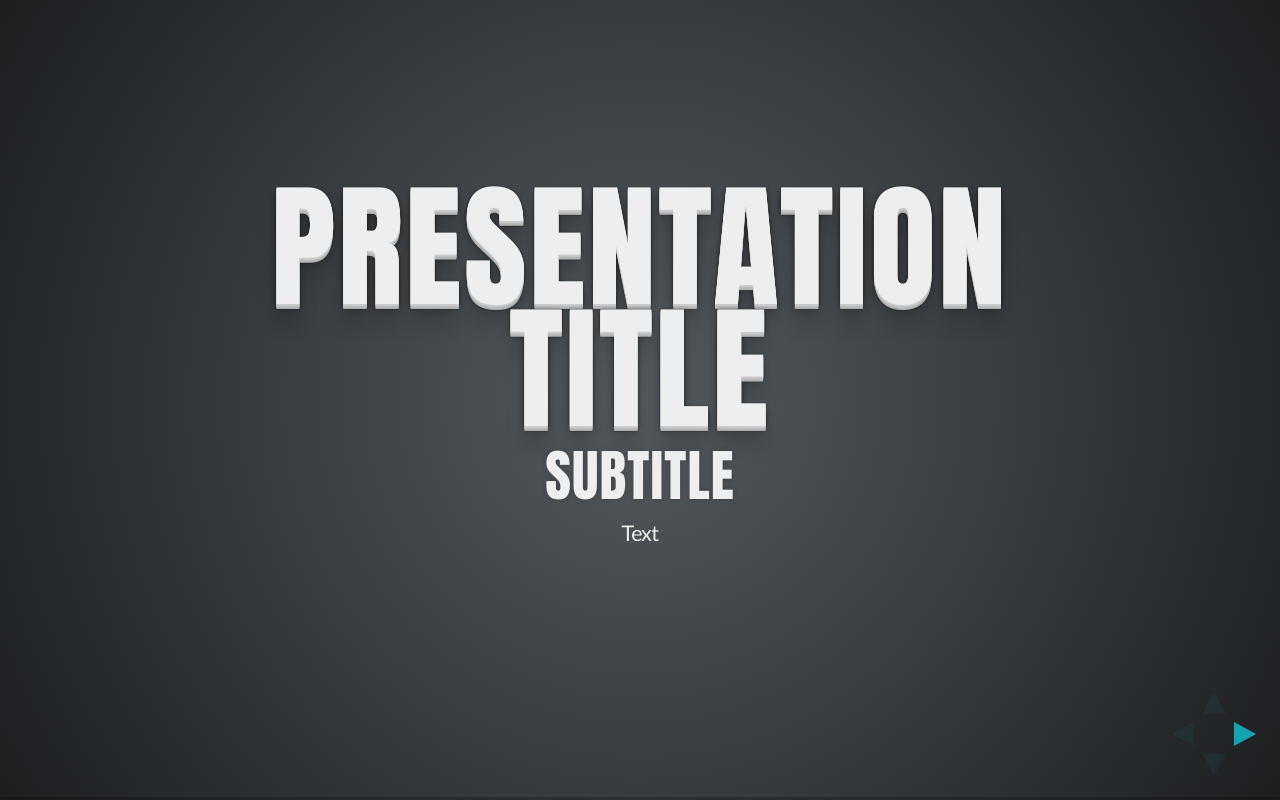
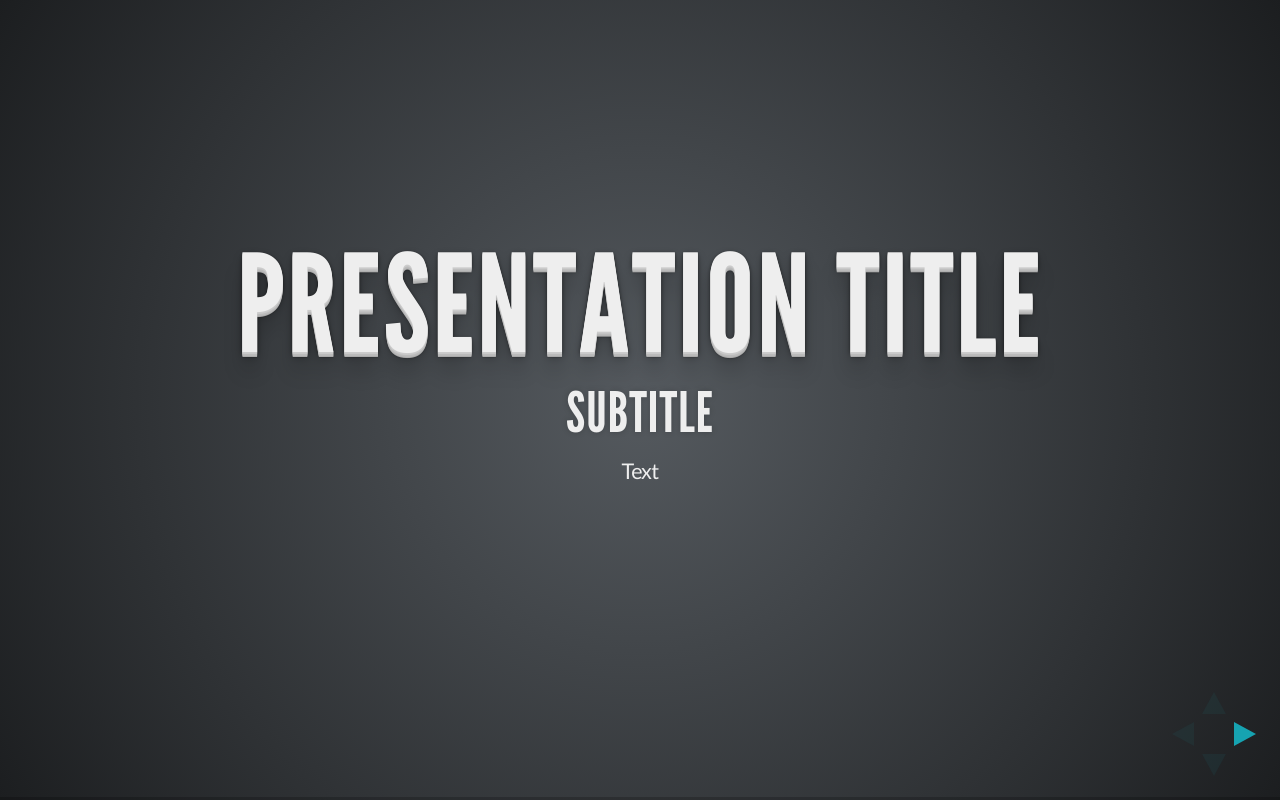
Before and after one commit to gbinal/presentation, a website: page government_apis-2014/index.html in a window 1280 px wide. Drawn offline with nearby package versions, Linux system fonts and the light colour scheme; files that its build step writes are made by us from their sources; files whose address does not match are found by name; a web font is replaced by a local one.

Commit message:
trying to adjust urls

```diff
--- a/government_apis-2014/index.html
+++ b/government_apis-2014/index.html
@@ -14,11 +14,11 @@
 
 		<meta name="viewport" content="width=device-width, initial-scale=1.0, maximum-scale=1.0, user-scalable=no">
 
-		<link rel="stylesheet" href="css/reveal.min.css">
-		<link rel="stylesheet" href="css/theme/default.css" id="theme">
+		<link rel="stylesheet" href="/css/reveal.min.css">
+		<link rel="stylesheet" href="/css/theme/default.css" id="theme">
 
 		<!-- For syntax highlighting -->
-		<link rel="stylesheet" href="lib/css/zenburn.css">
+		<link rel="stylesheet" href="/lib/css/zenburn.css">
 
 		<!-- If the query includes 'print-pdf', include the PDF print sheet -->
 		<script>
@@ -26,13 +26,13 @@
 				var link = document.createElement( 'link' );
 				link.rel = 'stylesheet';
 				link.type = 'text/css';
-				link.href = 'css/print/pdf.css';
+				link.href = '/css/print/pdf.css';
 				document.getElementsByTagName( 'head' )[0].appendChild( link );
 			}
 		</script>
 
 		<!--[if lt IE 9]>
-		<script src="lib/js/html5shiv.js"></script>
+		<script src="/lib/js/html5shiv.js"></script>
 		<![endif]-->
 	</head>
 
@@ -122,8 +122,8 @@ function linkify( selector ) {
 
 		</div>
 
-		<script src="lib/js/head.min.js"></script>
-		<script src="js/reveal.min.js"></script>
+		<script src="/lib/js/head.min.js"></script>
+		<script src="/js/reveal.min.js"></script>
 
 		<script>
 
@@ -144,12 +144,12 @@ function linkify( selector ) {
 
 				// Optional libraries used to extend on reveal.js
 				dependencies: [
-					{ src: 'lib/js/classList.js', condition: function() { return !document.body.classList; } },
-					{ src: 'plugin/markdown/marked.js', condition: function() { return !!document.querySelector( '[data-markdown]' ); } },
-					{ src: 'plugin/markdown/markdown.js', condition: function() { return !!document.querySelector( '[data-markdown]' ); } },
-					{ src: 'plugin/highlight/highlight.js', async: true, callback: function() { hljs.initHighlightingOnLoad(); } },
-					{ src: 'plugin/zoom-js/zoom.js', async: true, condition: function() { return !!document.body.classList; } },
-					{ src: 'plugin/notes/notes.js', async: true, condition: function() { return !!document.body.classList; } }
+					{ src: '/lib/js/classList.js', condition: function() { return !document.body.classList; } },
+					{ src: '/plugin/markdown/marked.js', condition: function() { return !!document.querySelector( '[data-markdown]' ); } },
+					{ src: '/plugin/markdown/markdown.js', condition: function() { return !!document.querySelector( '[data-markdown]' ); } },
+					{ src: '/plugin/highlight/highlight.js', async: true, callback: function() { hljs.initHighlightingOnLoad(); } },
+					{ src: '/plugin/zoom-js/zoom.js', async: true, condition: function() { return !!document.body.classList; } },
+					{ src: '/plugin/notes/notes.js', async: true, condition: function() { return !!document.body.classList; } }
 				]
 			});
 
```
